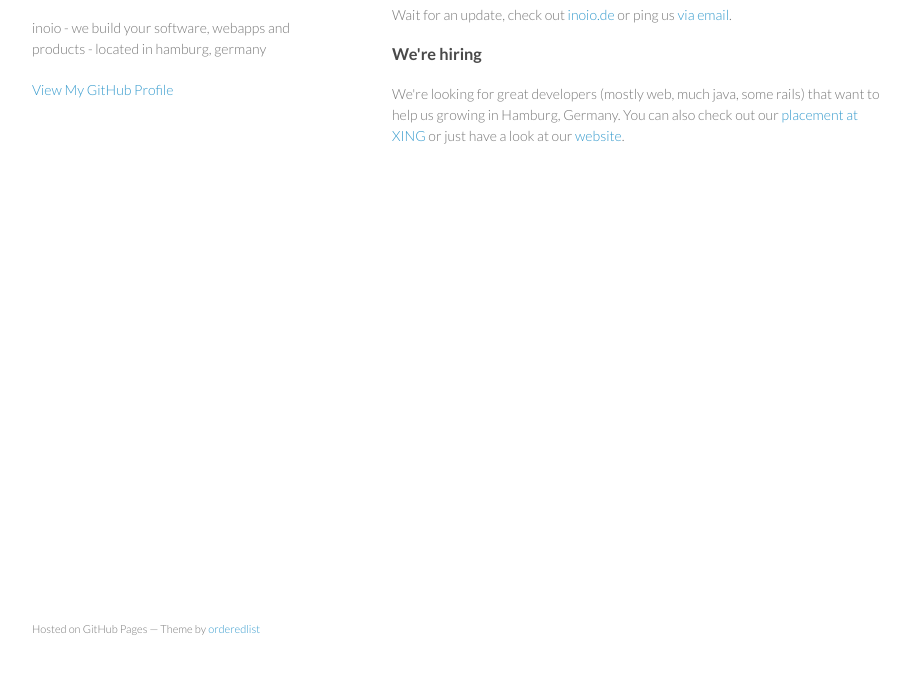
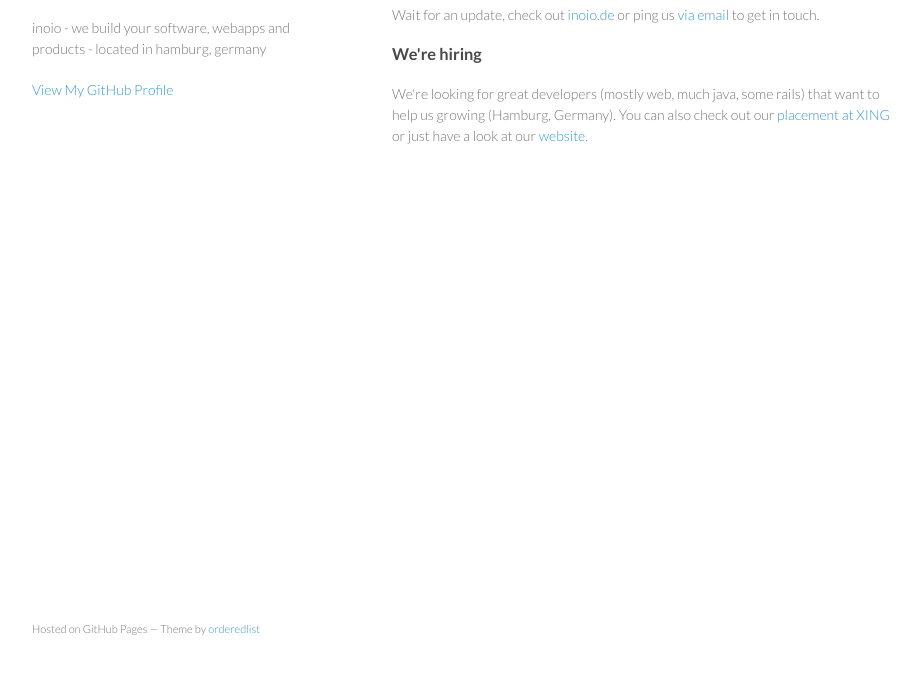
Before and after one commit to inoio/inoio.github.com, a plain HTML site: page index.html in a window 1280 px wide. Shown: the part 92-766 px from the top of the page, without its empty margins (178-1098 px from the left). Drawn offline with Linux system fonts and the light colour scheme.

Commit message:
Update text

```diff
--- a/index.html
+++ b/index.html
@@ -25,11 +25,11 @@
       <section>
         <h3>We're just starting</h3>
 
-<p>Wait for an update, check out <a href="http://inoio.de">inoio.de</a> or ping us <a href="mailto:hello@inoio.de">via email</a>.</p>
+<p>Wait for an update, check out <a href="http://inoio.de">inoio.de</a> or ping us <a href="mailto:hello@inoio.de">via email</a> to get in touch.</p>
 
 <h3>We're hiring</h3>
 
-<p>We're looking for great developers (mostly web, much java, some rails) that want to help us growing in Hamburg, Germany. You can also check out our <a href="https://www.xing.com/jobs/hamburg-top-coder-java-web-festanstellung-gesucht-2165417">placement at XING</a> or just have a look at our <a href="http://inoio.de">website</a>.</p>
+<p>We're looking for great developers (mostly web, much java, some rails) that want to help us growing (Hamburg, Germany). You can also check out our <a href="https://www.xing.com/jobs/hamburg-top-coder-java-web-festanstellung-gesucht-2165417">placement at XING</a> or just have a look at our <a href="http://inoio.de">website</a>.</p>
       </section>
       <footer>
         <p><small>Hosted on GitHub Pages &mdash; Theme by <a href="https://github.com/orderedlist">orderedlist</a></small></p>
```
